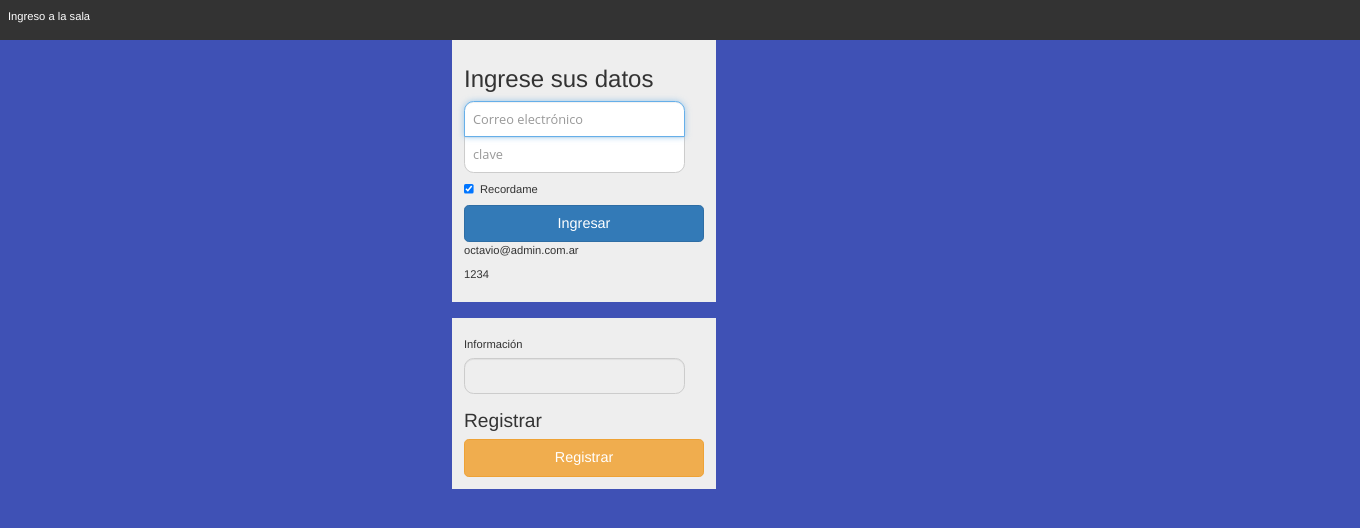
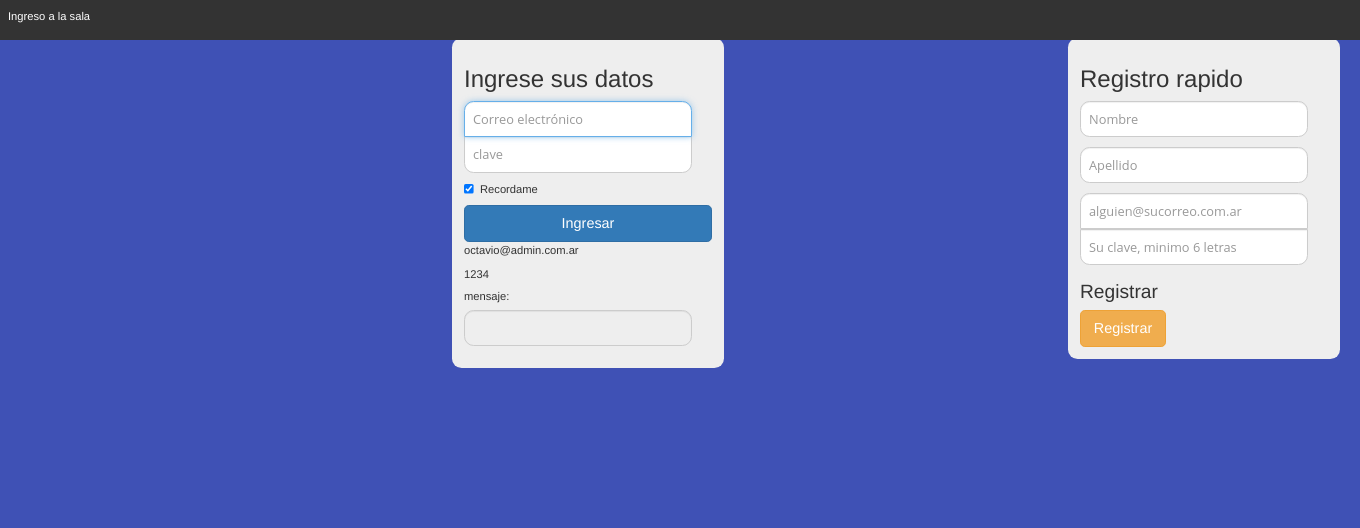
Before and after one commit to ajmercado19/SalaDeJuegos, a PHP site: page / in a window 1360 px wide. Shown: the top 528 px of the page. Run offline with PHP 8.4, Linux system fonts and the light colour scheme.

Commit message:
primer commit de login rapido con verificacion de mail

```diff
--- a/css/ingreso.css
+++ b/css/ingreso.css
@@ -2,12 +2,14 @@
     padding-top: 40px;
     padding-bottom: 40px;
     background-color: #eee;
+    border-radius: 12px;
 }
 
 
 .form-ingreso{
-  max-width: 330px;
+   max-width: 340px;
   padding: 15px;
+  width: 46%;
 
 }
 .form-ingreso .form-ingreso-heading,
--- a/index.php
+++ b/index.php
@@ -42,12 +42,12 @@
 Ingreso a la sala
 
         </div>
-		<div class="CajaInicio animated bounceInRight">
+		<div class="CajaInicio">
 			<br><br>
 
 	 <div id="formLogin" class="container">
 
-      <form  class="form-ingreso " onsubmit="login();return false;">
+      <form  style=" float: left;" class="form-ingreso " onsubmit="login();return false;">
         <h2 class="form-ingreso-heading">Ingrese sus datos</h2>
         <label for="correo" class="sr-only">Correo electrónico</label>
                 <input type="email" id="correo" class="form-control" placeholder="Correo electrónico" required="" autofocus="" value="<?php  if(isset($_COOKIE["registro"])){echo $_COOKIE["registro"];}?>">
@@ -62,14 +62,25 @@ Ingreso a la sala
         <button class="btn btn-lg btn-primary btn-block" type="submit">Ingresar</button>
       <p>octavio@admin.com.ar</p>
       <p>1234</p>
+            <h5 class="form-ingreso-heading">mensaje:</h5>
+        <input type="text"  class="form-control" readonly id="MensajeError" >
+
       </form>
-      <br>
-		<form  class="form-ingreso " >
-        <h5 class="form-ingreso-heading">Información</h5>
-        <input type="text"  class="form-control" readonly id="MensajeError" >
+
+		<form  class="form-ingreso "  style=" float: right;  margin-right: 30px;" onsubmit="GuardarUsuarioRapido();return false" >
+
+       <h2 class="form-ingreso-heading">Registro rapido</h2>
+        <label for="cantante" class="sr-only">Nombre</label>
+        <input type="text"  minlength="2"  id="nombre" name="nombre" title="Se necesita un nombre " class="form-control" placeholder="Nombre" required="" autofocus="">
+        <label for="titulo" class="sr-only">apellido</label>
+        <input type="text"  minlength="2"  id="apellido"  name="apellido" title="Se necesita un apellido "  class="form-control" placeholder="Apellido" required="" autofocus="">
+        <label for="titulo" class="sr-only">mail</label>
+        <input type="email"  id="correoRegistro"  class="form-control" name="correo"   title="Se necesita un correo electronico " placeholder="alguien@sucorreo.com.ar" maxlength="50" autofocus=""  required="" >
+        <label for="titulo" class="sr-only">clave</label>
+        <input type="password" id="claveRegistro" class="form-control" name="clave"  placeholder="Su clave, minimo 6 letras" title="minimo 6 caracteres"  minlength="6"   required="" >
         <h3 class="form-ingreso-heading">Registrar</h3>
 
-                <button class="btn btn-lg btn-warning btn-block" onclick="registrar()" type="button">Registrar</button>
+            	<button class="btn btn-lg btn-warning " type="submit">Registrar</button>
 
 
       </form>
--- a/js/jsControladorLogin.js
+++ b/js/jsControladorLogin.js
@@ -4,7 +4,7 @@
 
             DatosLogin={};
             DatosLogin.usuario= $("#correo").val();
-            DatosLogin.clave=$("#clave").val();;
+            DatosLogin.clave=$("#clave").val();
 
 
             var funcionAjax =$.ajax({
@@ -34,3 +34,46 @@
 
 
         }
+
+
+  function GuardarUsuarioRapido()
+        {
+             $("#MensajeError").val("Verificando Correo... ");
+          // alert($("#correoRegistro").val());
+            DatosDelRegistro={};
+            DatosDelRegistro.nombre= $("#nombre").val();
+            DatosDelRegistro.apellido=$("#apellido").val();
+            DatosDelRegistro.correo=$("#correoRegistro").val();
+            DatosDelRegistro.clave=$("#claveRegistro").val();
+
+            console.log(DatosDelRegistro);
+
+
+
+            var funcionAjax =$.ajax({
+                url:"ValidarCorreo.php",
+                 type:"post",
+                data: DatosDelRegistro
+                });
+
+            funcionAjax.done(function(respuesta){
+                alert(respuesta);
+                console.log(respuesta);
+                if(respuesta=="correcto")
+                {
+                    $("#MensajeError").val("");
+                    //window.location.href="menu.php";            // vamos al menu
+                }
+                else
+                {
+                    $("#MensajeError").val("El Correro ya existe. ");
+
+                    // mostrar mensaje "no esta en la base"
+                    //vamos al registro
+                    //window.location.href="registroJquery.php";
+                }
+        });
+
+
+
+        }
```
Also changed, not shown: GuardarUsuarioRapido.php (added, +10 -0 lines), ValidarCorreo.php (added, +31 -0 lines), clases/usuario.php (+12 -0 lines).
